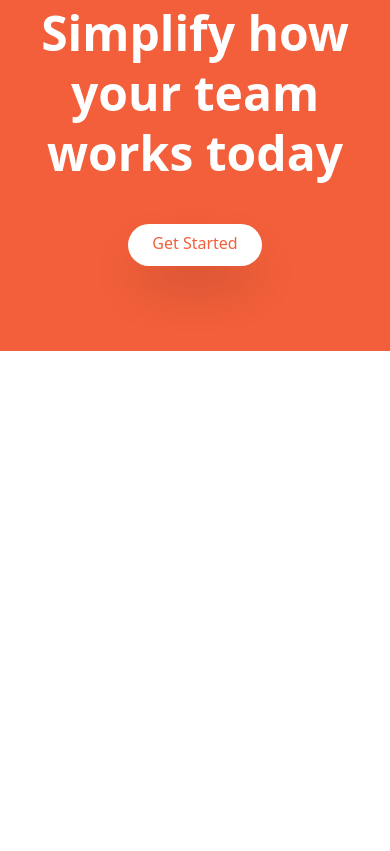
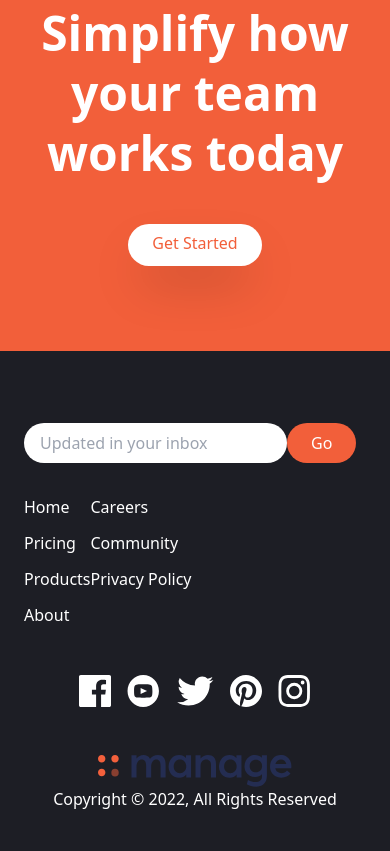
Before and after one commit to njorogejeff/manage-landing-page, a website: page index.html in a window 390 px wide. Shown: the part 2479-3330 px from the top of the page. Before the commit the page ends 2830 px from the top, so only its background shows below. Drawn offline with Linux system fonts and the light colour scheme.

Commit message:
added the footer section, and hamburger menu

```diff
--- a/index.html
+++ b/index.html
@@ -25,6 +25,24 @@
 			<a href="#" class="hover:text-darkGrayishBlue">Community</a>
 		</div>
 		<a href="#" class="hidden md:block p-3 px-6 pt-2 text-white bg-brightRed rounded-full baseline hover:bg-brightRedLight">Get Started</a>
+
+		<!-- Hamburger Button -->
+		<button id="menu-btn" class="block hamburger md:hidden focus:outline-none">
+			<span class="hamburger-top"></span>
+			<span class="hamburger-middle"></span>
+			<span class="hamburger-bottom"></span>
+		</button>
+		</div>
+
+		<!-- Mobile Menu -->
+		<div class="md:hidden">
+			<div id="menu" class="absolute flex-col items-center hidden self-end py-8 mt-10 space-y-6 font-bold bg-white sm:w-auto sm:self-center left-6 right-6 drop-shadow-md">
+				<a href="#">Pricing</a>
+				<a href="#">Product</a>
+				<a href="#">About Us</a>
+				<a href="#">Careers</a>
+				<a href="#">Community</a>
+			</div>
 		</div>
 	</nav>
 
@@ -164,6 +182,14 @@
 						"Manage has supercharged our team's workflow. The ability to maintain visibility on larger milestones at all times keeps everyone motivated."
 					</p>
 				</div>
+				<!-- Testimonial 4 -->
+				<div class="hidden flex-col items-center p-6 space-y-6 rounded-lg bg-veryLightGray md:flex md:w-1/3">
+					<img src="./images/avatar-shanai.png" alt="" class="w-16 -mt-14">
+					<h5 class="text-lg font-bold">Shanai Gough</h5>
+					<p class="text-sm text-darkGrayishBlue">
+						"Their software allows us to track, manage and collaborate on our projects from anywhere. It keeps the whole team in-sync without being intrusive."
+					</p>
+				</div>
 			</div>
 
 			<!-- Button -->
@@ -191,5 +217,61 @@
   </main>
 
   <!-- Footer Section -->
+  <footer id="footer" class="bg-veryDarkBlue">
+	<div class="container flex flex-col-reverse justify-between px-6 py-10 mx-auto space-y-8 md:flex-row md:">
+		<div class="flex flex-col-reverse items-center justify-between space-y-12 md:flex-col md:space-y-0 md:items-start">
+			<div class="mx-auto my-6 text-center text-white md:hidden">
+				Copyright &copy; 2022, All Rights Reserved
+			</div>
+			<div>
+				<img src="./images/logo.svg" alt="" class="h-8">
+			</div>
+			<div class="flex justify-center space-x-4">
+				<a href="#">
+					<img src="./images/icon-facebook.svg" alt="" class="h-8">
+				</a>
+				<a href="#">
+					<img src="./images/icon-youtube.svg" alt="" class="h-8">
+				</a>
+				<a href="#">
+					<img src="./images/icon-twitter.svg" alt="" class="h-8">
+				</a>
+				<a href="#">
+					<img src="./images/icon-pinterest.svg" alt="" class="h-8">
+				</a>
+				<a href="#">
+					<img src="./images/icon-instagram.svg" alt="" class="h-8">
+				</a>
+			</div>
+		</div>
+		<div class="flex justify-around space-x-32">
+			<div class="flex flex-col space-y-3 text-white">
+				<a href="#" class="hover:text-brightRed">Home</a>
+				<a href="#" class="hover:text-brightRed">Pricing</a>
+				<a href="#" class="hover:text-brightRed">Products</a>
+				<a href="#" class="hover:text-brightRed">About</a>
+			</div>
+			<div class="flex flex-col space-y-3 text-white">
+				<a href="#" class="hover:text-brightRed">Careers</a>
+				<a href="#" class="hover:text-brightRed">Community</a>
+				<a href="#" class="hover:text-brightRed">Privacy Policy</a>
+			</div>
+		</div>
+
+		<div class="flex flex-col justify-between">
+			<form action="">
+				<div class="flex space-x-3">
+					<input type="text" class="flex-1 px-4 rounded-full focus:outline-none" placeholder="Updated in your inbox">
+					<button class="px-6 py-2 text-white rounded-full bg-brightRed hover:bg-brightRedLight focus:outline-none">Go</button>
+				</div>
+			</form>
+			<div class="hidden text-white md:block">
+				Copyright &copy; 2022, All Rights Reserved
+			</div>
+		</div>
+	</div>
+  </footer>
+
+  <script src="./js/script.js"></script>
 </body>
 </html>
```
